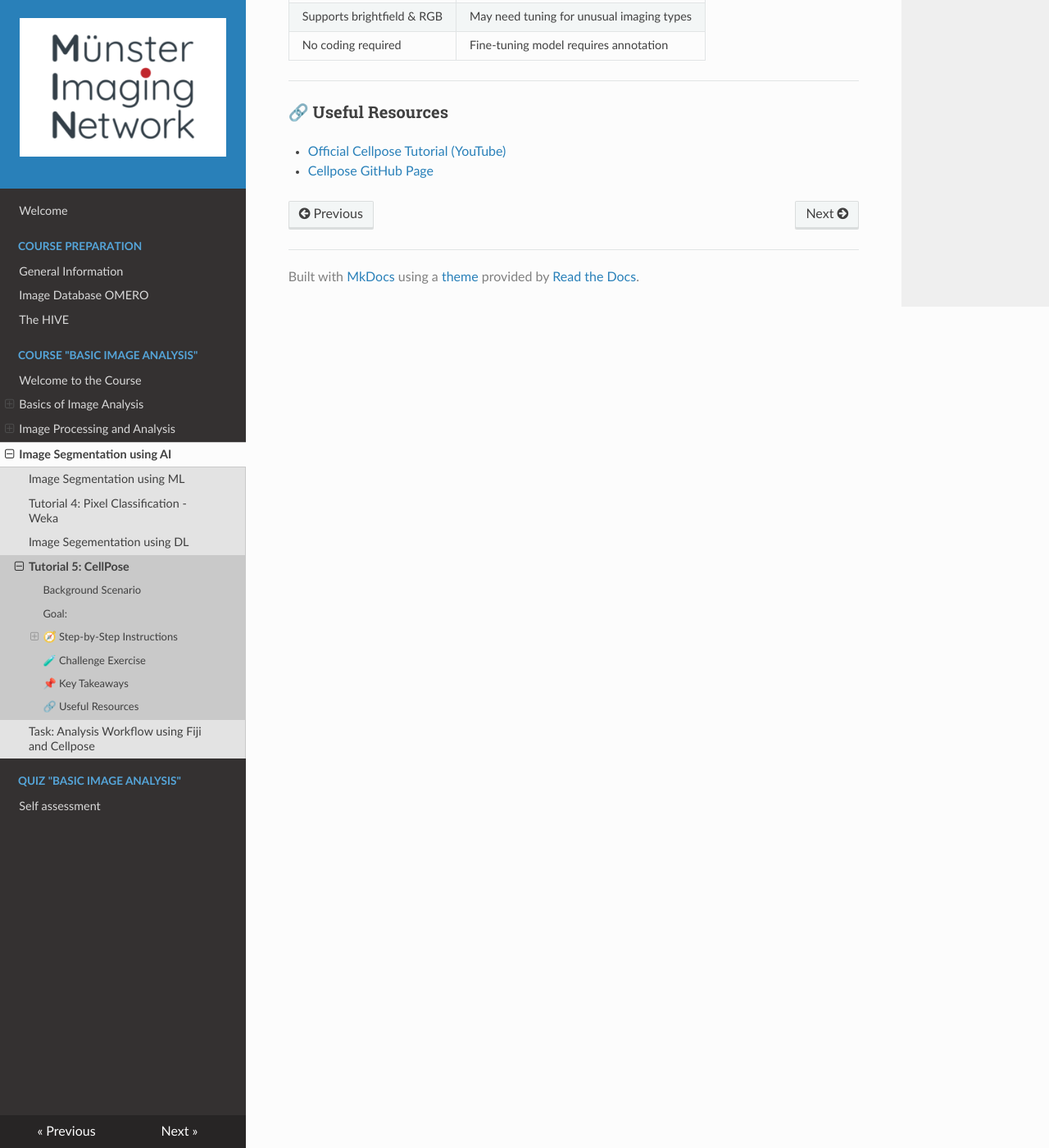
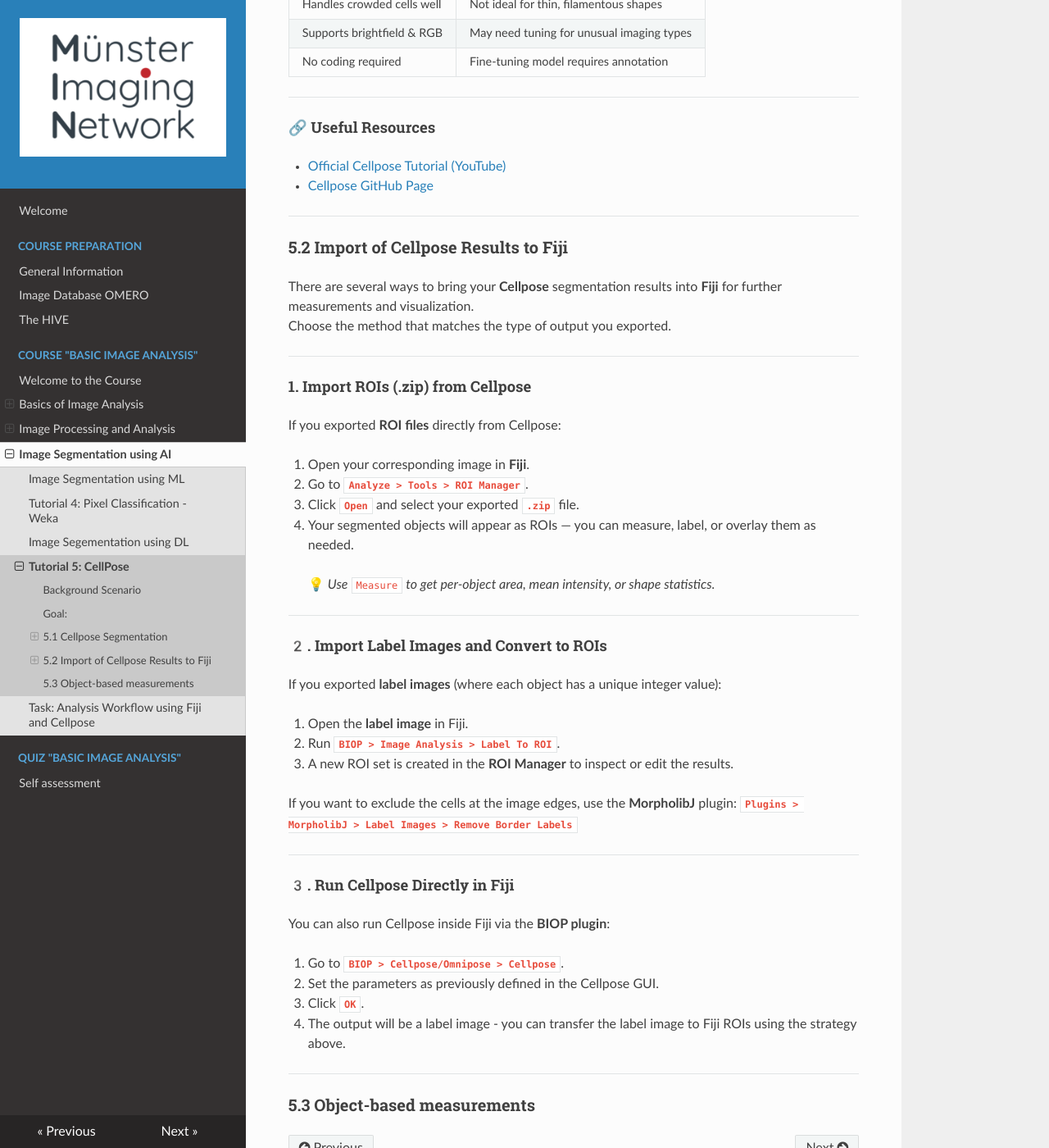
Before and after one commit to MuensterImagingNetwork/MINCourses_ImageAnalysis, an MkDocs documentation site: the page built from docs/basic/mlforsegmentation/tutorial_5_cellpose.md, in a window 1280 px wide and 1400 px high, scrolled down 3362 px. Shown: the whole window at 82% size. Built offline with MkDocs 1.6.1, drawn with Linux system fonts in a browser that asks for light colours; nearby versions of some CDN libraries; some of the changed text lies outside the part shown.

Commit message:
day3tutorials

```diff
--- a/docs/basic/mlforsegmentation/tutorial_5_cellpose.md
+++ b/docs/basic/mlforsegmentation/tutorial_5_cellpose.md
@@ -13,11 +13,10 @@ common issue.
 
 ### **Goal:**
 Use **Cellpose** to generate accurate cell masks, separating individual cells,
-even in cluttered images.
+even in cluttered images. Then use **Fiji** to measurement cell properties.
 
 ---
-
-### 🧭 **Step-by-Step Instructions**
+### 5.1 Cellpose Segmentation
 
 Start Cellpose by clicking on the Cellpose icon on your Desktop.
 
@@ -91,7 +90,7 @@ You'll find different sections at the left hand side of the Cellpose GUI.
 
 ---
 
-### 🧪 **Challenge Exercise**
+#### 🧪 **Challenge Exercise**
 
 Try running Cellpose on:
 
@@ -101,7 +100,7 @@ Try running Cellpose on:
 
 ---
 
-### 📌 **Key Takeaways**
+#### 📌 **Key Takeaways**
 
 | Pros                       | Cons                                      |
 | -------------------------- | ----------------------------------------- |
@@ -112,7 +111,57 @@ Try running Cellpose on:
 
 ---
 
-### 🔗 Useful Resources
+#### 🔗 Useful Resources
 
 * [Official Cellpose Tutorial (YouTube)](https://www.youtube.com/watch?v=K1o2YzEYrRc)
 * [Cellpose GitHub Page](https://github.com/MouseLand/cellpose)
+
+
+---
+
+### 5.2 Import of Cellpose Results to Fiji
+
+There are several ways to bring your **Cellpose** segmentation results into **Fiji** for further measurements and visualization.
+Choose the method that matches the type of output you exported.
+
+---
+
+#### 1. Import ROIs (.zip) from Cellpose
+
+If you exported **ROI files** directly from Cellpose:
+
+1. Open your corresponding image in **Fiji**.
+2. Go to **`Analyze > Tools > ROI Manager`**.
+3. Click **`Open`** and select your exported **`.zip`** file.
+4. Your segmented objects will appear as ROIs — you can measure, label, or overlay them as needed.
+
+> 💡 *Use* `Measure` *to get per-object area, mean intensity, or shape statistics.*
+
+---
+
+#### 2️. Import Label Images and Convert to ROIs
+
+If you exported **label images** (where each object has a unique integer value):
+
+1. Open the **label image** in Fiji.
+2. Run **`BIOP > Image Analysis > Label To ROI`**.
+3. A new ROI set is created in the **ROI Manager** to inspect or edit the results.
+
+If you want to exclude the cells at the image edges, use the **MorpholibJ** plugin:
+**`Plugins > MorpholibJ > Label Images > Remove Border Labels`**
+
+---
+
+#### 3️. Run Cellpose Directly in Fiji
+
+You can also run Cellpose inside Fiji via the **BIOP plugin**:
+
+1. Go to **`BIOP > Cellpose/Omnipose > Cellpose`**.
+2. Set the parameters as previously defined in the Cellpose GUI.
+3. Click **`OK`**.
+4. The output will be a label image - you can transfer the label image to Fiji ROIs using the strategy above.
+
+---
+
+
+### 5.3 Object-based measurements
```
Also changed, not shown: docs/basic/mlforsegmentation/cellpose.md (+50 -6 lines), docs/basic/mlforsegmentation/task_cellposeanalysis.md (+1 -2 lines).
